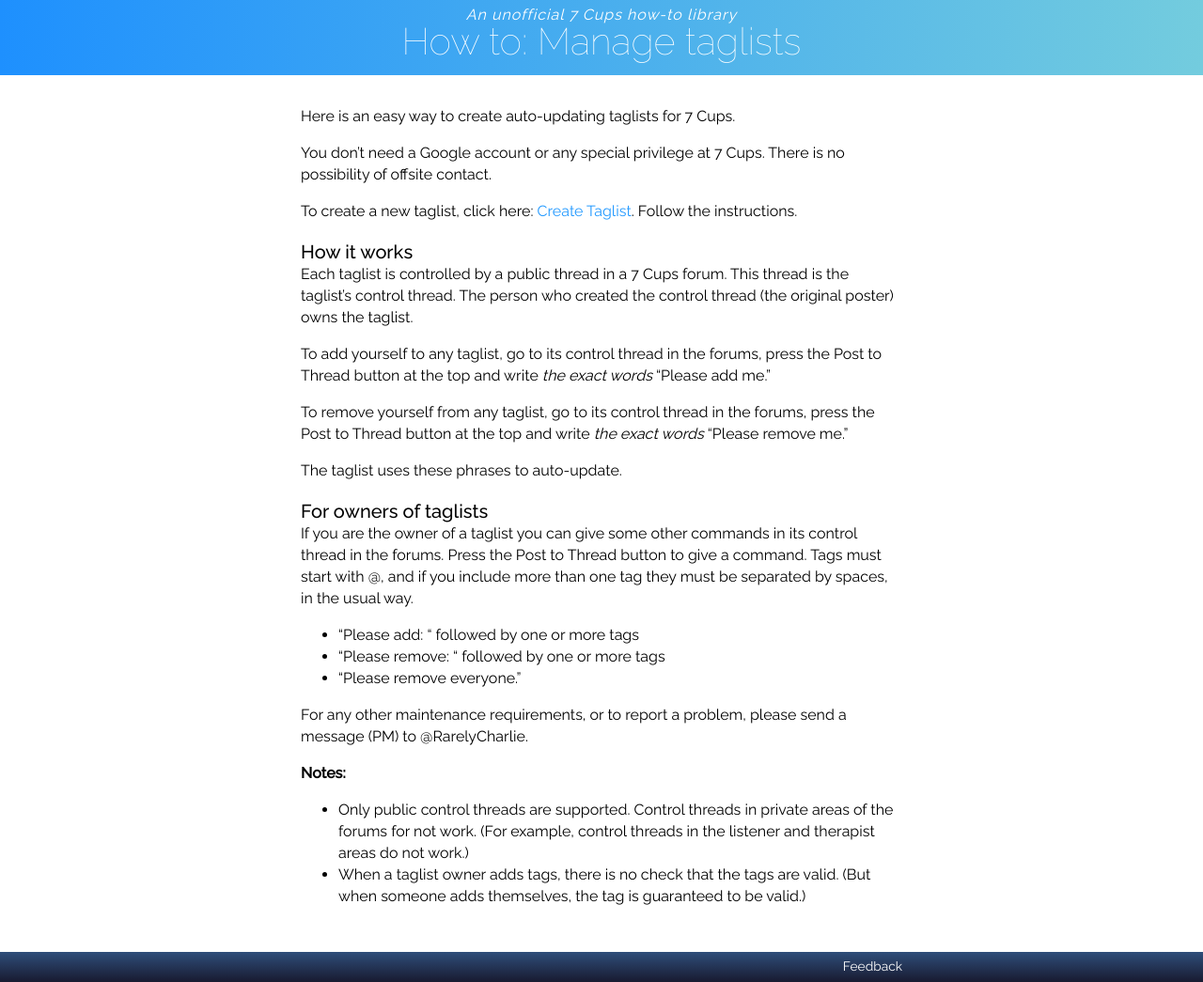
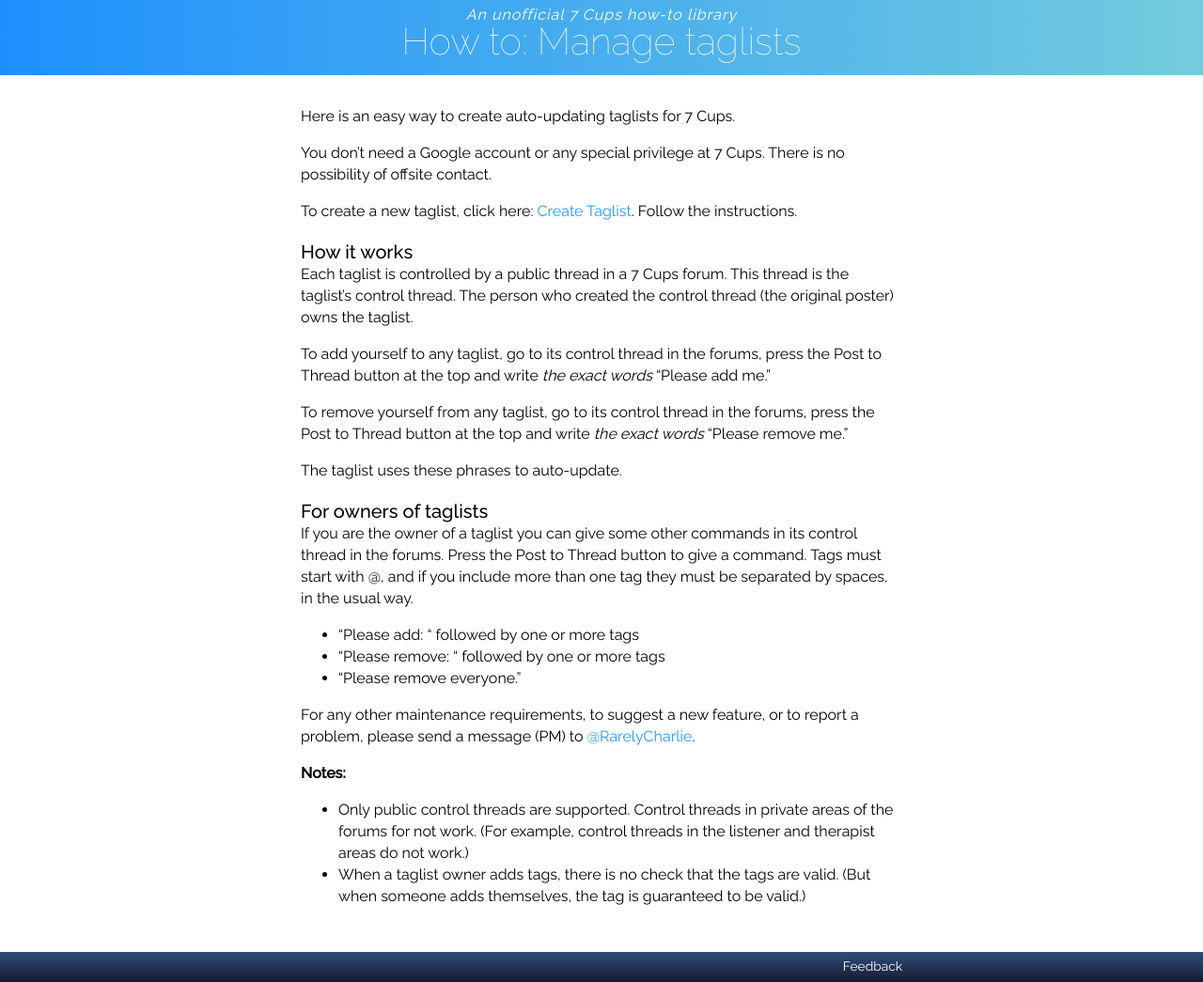
Before and after one commit to RarelyCharlie/rarelycharlie.github.io, a Jekyll site: the page built from _draft/taglist.md, in a window 1280 px wide and 1045 px high. Shown: the whole window at 94% size. Built offline with Jekyll 4.4.1, drawn with Linux system fonts in a browser that asks for light colours.

Commit message:
Update taglist.md

```diff
--- a/_draft/taglist.md
+++ b/_draft/taglist.md
@@ -27,7 +27,7 @@ If you are the owner of a taglist you can give some other commands in its contro
  - "Please remove: " followed by one or more tags
  - "Please remove everyone."
 
-For any other maintenance requirements, or to report a problem, please send a message (PM) to @RarelyCharlie.
+For any other maintenance requirements, to suggest a new feature, or to report a problem, please send a message (PM) to [@RarelyCharlie](https://www.7cups.com/@RarelyCharlie).
 
 **Notes:**
  - Only public control threads are supported. Control threads in private areas of the forums for not work. (For example, control threads in the listener and therapist areas do not work.)
```
